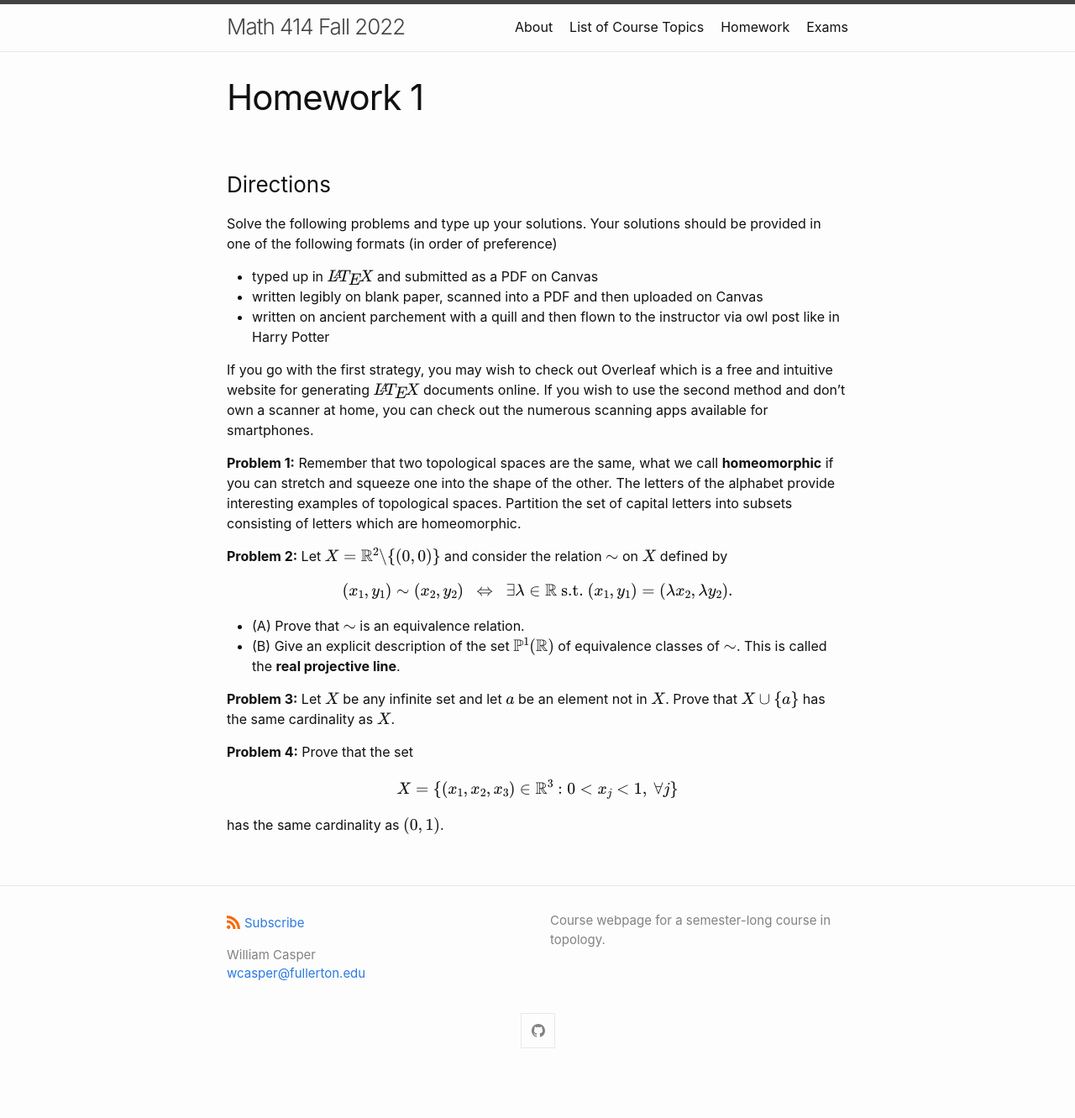
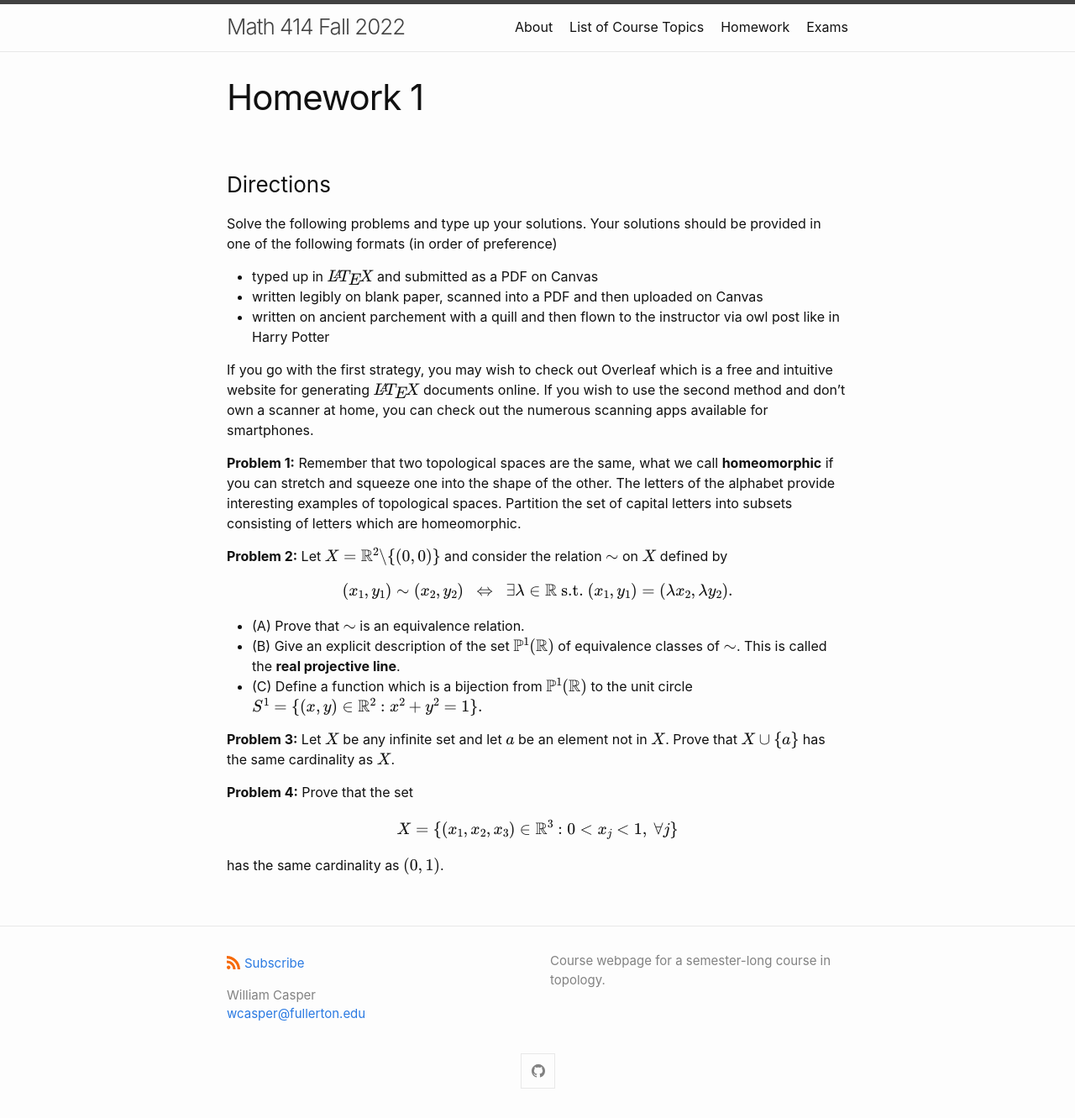
Before and after one commit to wcasper/math414fall2022, a Jekyll site: the page built from _homework/hw1.md, in a window 1280 px wide. Shown: the whole page at 84% size. Built offline with Jekyll 4.4.1, drawn with Linux system fonts in a browser that asks for light colours; before the commit the page ends 1283 px from its top, so only the background shows below that.

Commit message:
updated question

```diff
--- a/_homework/hw1.md
+++ b/_homework/hw1.md
@@ -21,6 +21,8 @@ $$(x_1,y_1)\sim (x_2,y_2)\ \ \Leftrightarrow\ \ \exists \lambda\in\mathbb R\ \te
 
 * (A) Prove that $$\sim$$ is an equivalence relation.
 * (B) Give an explicit description of the set $$\mathbb P^1(\mathbb R)$$ of equivalence classes of $$\sim$$.  This is called the **real projective line**.
+* (C) Define a function which is a bijection from $$\mathbb P^1(\mathbb R)$$ to the unit circle
+$$S^1 = \{(x,y)\in\mathbb R^2: x^2 + y^2 = 1\}.$$
 
 **Problem 3:** Let $$X$$ be any infinite set and let $$a$$ be an element not in $$X$$.  Prove that $$X\cup \{a\}$$ has the same cardinality as $$X$$.
 
```
